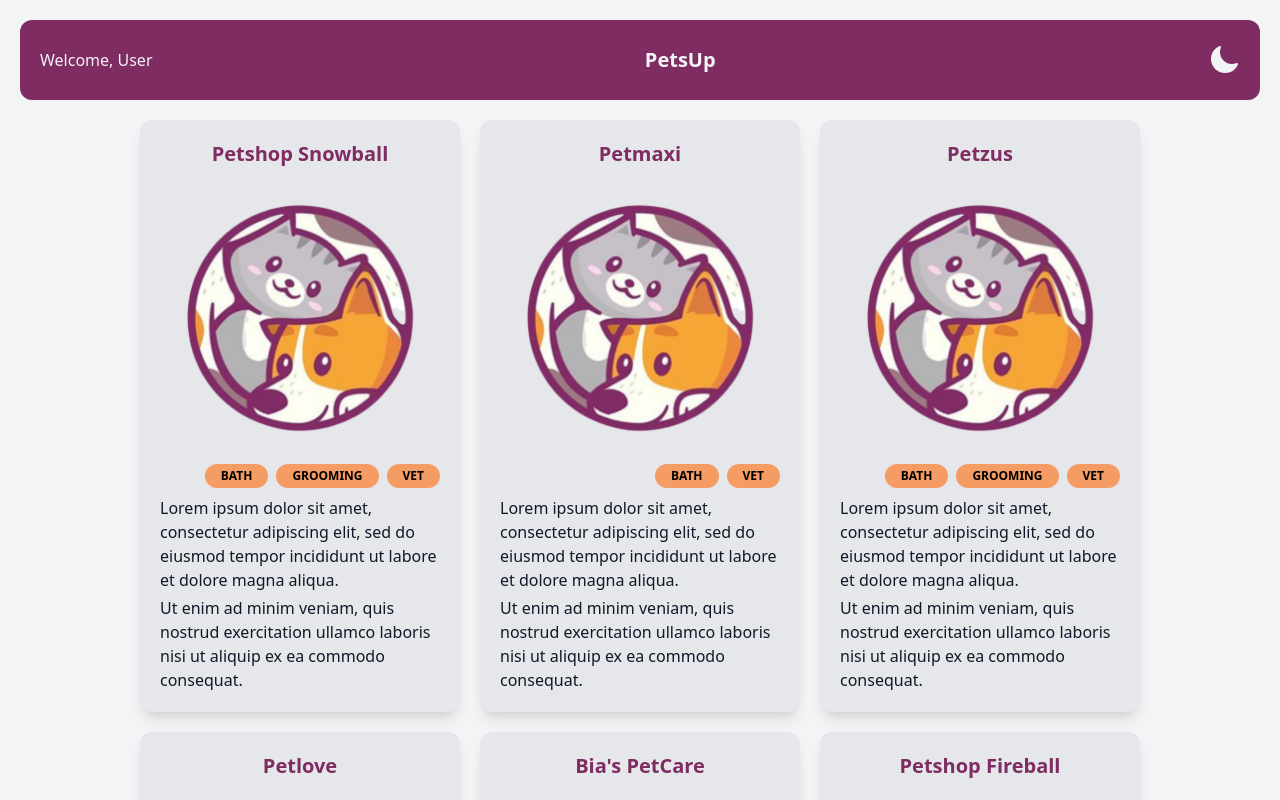
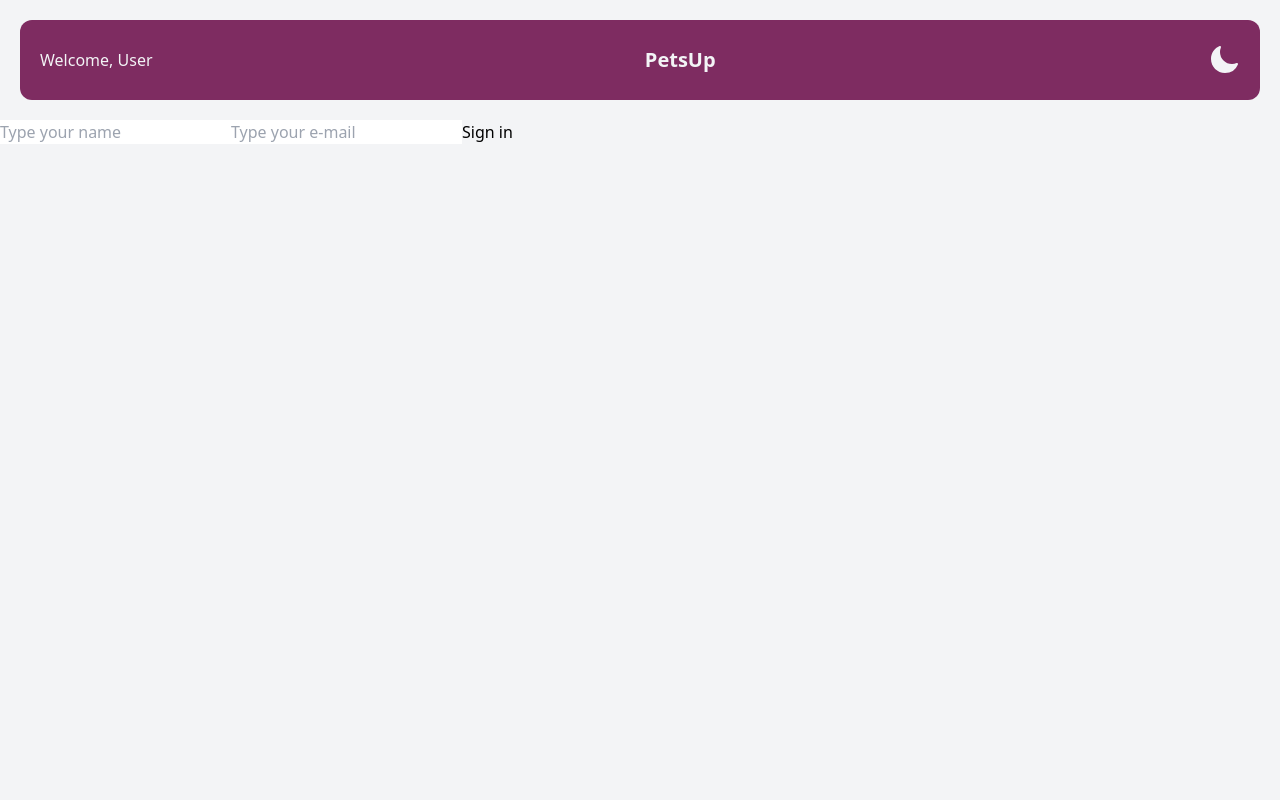
Before and after one commit to MauricioMSoares/react-tailwind, a React (Vite) app: page / in a window 1280 px wide. Shown: the top 800 px of the page. Built offline with nearby package versions, Linux system fonts and the light colour scheme.

Commit message:
feat: added login form and conditional to show petshop list

```diff
--- a/src/App.jsx
+++ b/src/App.jsx
@@ -1,11 +1,20 @@
+import { useState } from "react"
 import Header from "./components/Header/Header"
 import PetshopList from "./components/PetshopList/PetshopList"
+import Form from "./components/Form/Form"
 
 const App = () => {
+  const [user, setUser] = useState()
+  const hasUser = Boolean(user)
   return (
     <>
-      <Header />
-      <PetshopList />
+      <Header user={user} />
+      {
+        hasUser && <PetshopList />
+      }
+      {
+        hasUser || <Form onSubmit={setUser} />
+      }
     </>
   )
 }
--- /dev/null
+++ b/src/components/Form/Form.jsx
@@ -0,0 +1,22 @@
+const Form = ({ onSubmit }) => {
+const safeSubmit = event => {
+    event.preventDefault()
+    event.stopPropagation()
+
+    const name = event.target[0].value
+    const email = event.target[1].value
+    onSubmit({ name, email })
+}
+
+    return (
+        <>
+            <form onSubmit={safeSubmit}>
+                <input type="text" placeholder="Type your name" />
+                <input type="email" placeholder="Type your e-mail" />
+                <button type="submit">Sign in</button>
+            </form>
+        </>
+    )
+}
+
+export default Form
--- a/src/components/Header/Header.jsx
+++ b/src/components/Header/Header.jsx
@@ -1,9 +1,9 @@
 import ToggleTheme from "../ToggleTheme/ToggleTheme"
 
-const Header = () => {
+const Header = ({ user }) => {
     return <>
         <div className="flex h-20 bg-petsup_purple justify-between items-center px-5 sm:rounded-xl sm:m-5">
-            <span className="text-gray-100">Welcome, User</span>
+            <span className="text-gray-100">Welcome, { user?.name || "User" }</span>
             <h1 className="text-gray-100 text-xl font-bold">PetsUp</h1>
             <ToggleTheme />
         </div>
```
